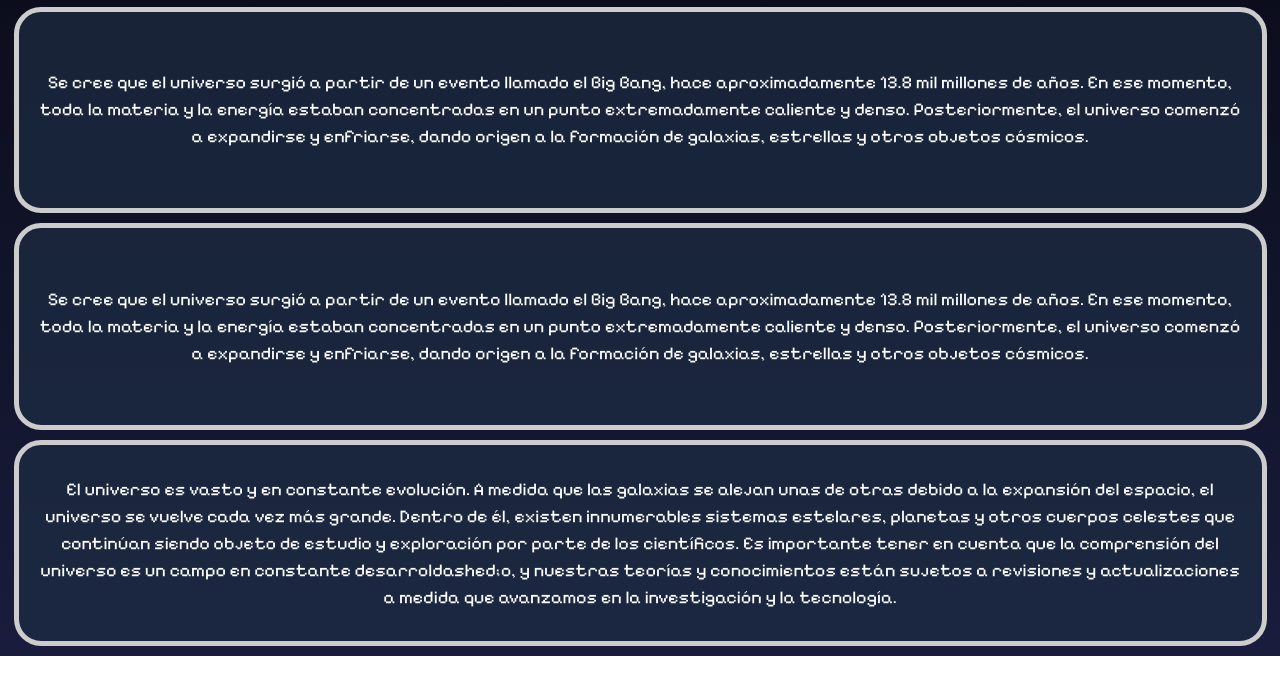
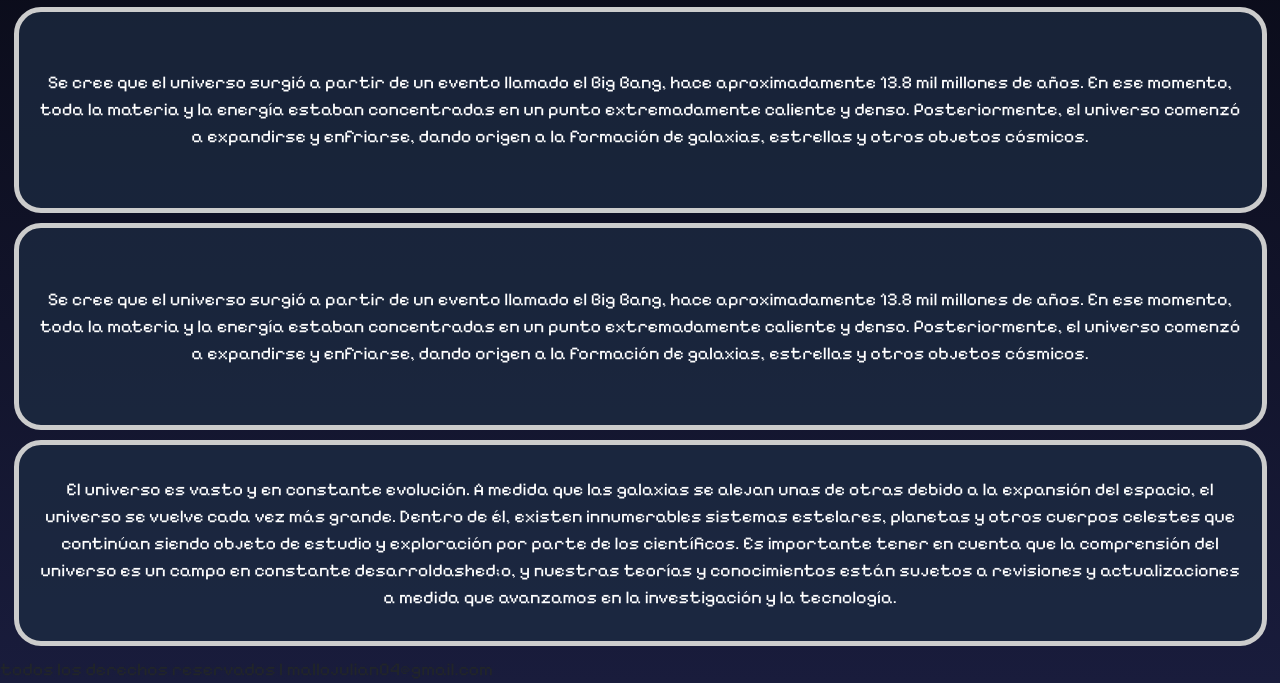
Before and after one commit to Malloide/proyecto-coder-JulianMallo, a plain HTML site: page index.html in a window 1280 px wide. Shown: the part 584-1267 px from the top of the page. Before the commit the page ends 1240 px from the top, so only its background shows below. Drawn offline with nearby package versions, Linux system fonts and the light colour scheme.

Commit message:
ahora con footer

```diff
--- a/index.html
+++ b/index.html
@@ -97,6 +97,8 @@
             a medida que avanzamos en la investigación y la tecnología.
         </div>
     </div>
+
+    <footer>todos los derechos reservados | mallojulian04@gmail.com</footer>
     <script src="https://code.jquery.com/jquery-3.2.1.slim.min.js"></script>
     <script src="https://cdnjs.cloudflare.com/ajax/libs/popper.js/1.12.9/umd/popper.min.js"></script>
     <script src="https://maxcdn.bootstrapcdn.com/bootstrap/4.0.0/js/bootstrap.min.js"></script>
```
Also changed, not shown: html/estrellas.html (+1 -0 lines), html/galaxias.html (+1 -0 lines).
